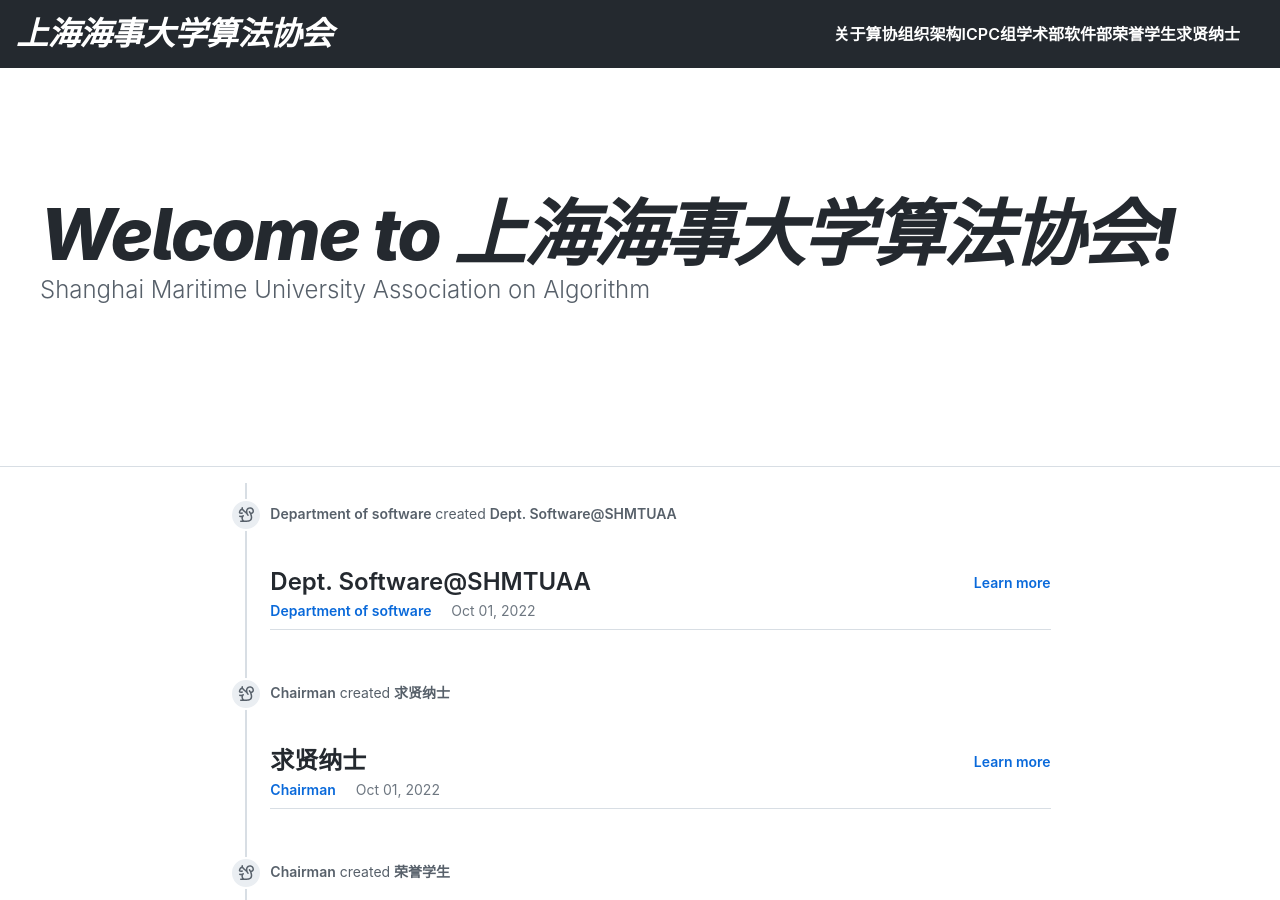
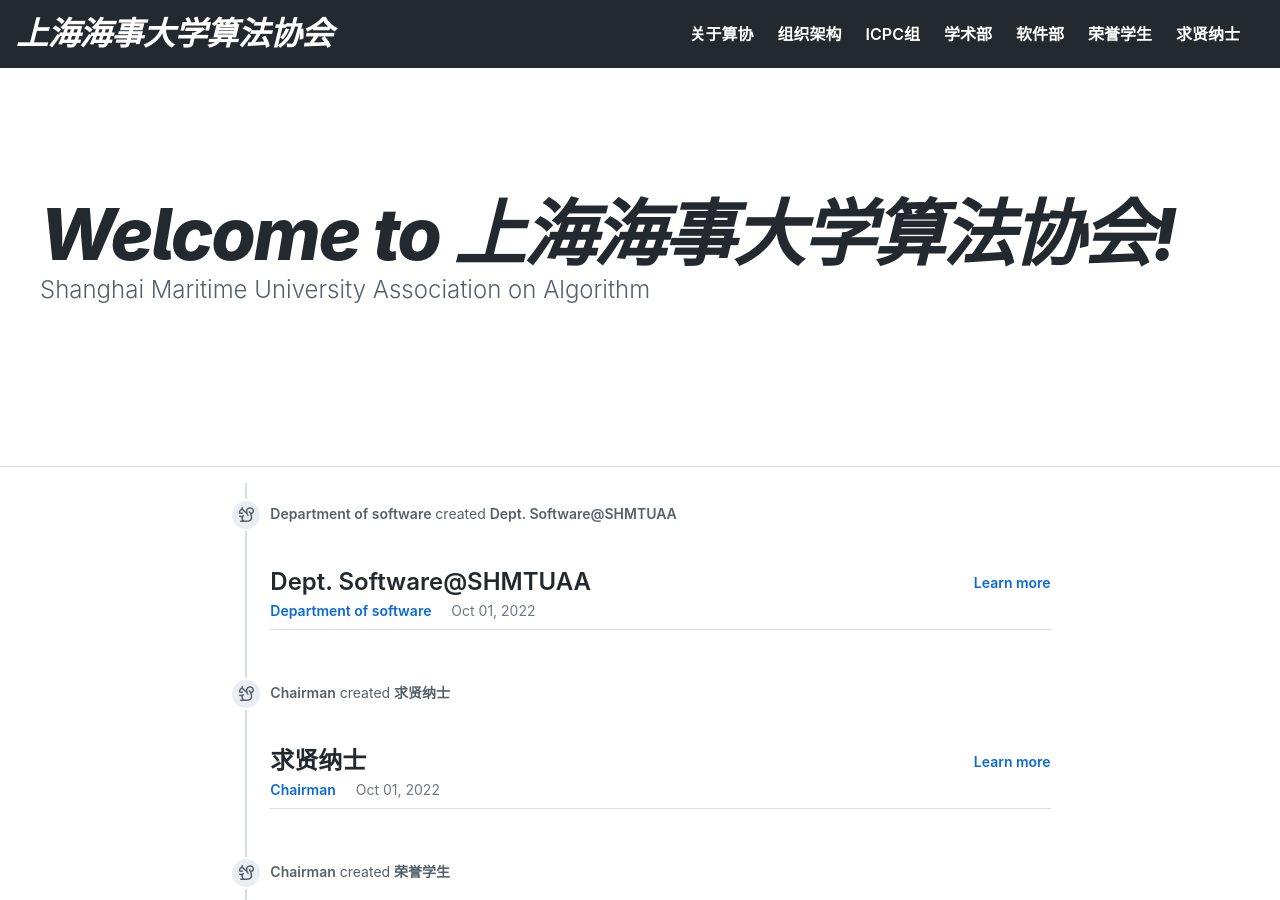
Before and after one commit to shmtuaa/shmtuaa.org, a Jekyll site: the page built from index.html, in a window 1280 px wide and 900 px high. Built offline with Jekyll 4.4.1, drawn with Linux system fonts in a browser that asks for light colours; the list of posts is cut into pages by our own code.

Commit message:
FIX Style Rendering

```diff
--- a/_includes/footer.html
+++ b/_includes/footer.html
@@ -1,7 +1,7 @@
 <footer>
     <div class="container mt-8 mb-6 color-fg-subtle">
         <p class="text-center font-weight-bold">Copyright {{ site.time | date: "%Y" }} <a class="Link--secondary"
-                                                                                          href="{{ site.baseurl }}/authors/monohue">Shanghai Maritime University Association on Algorithm</a>
+                                                                                          href="{{ site.baseurl }}">Shanghai Maritime University Association on Algorithm</a>
         </p>
         <p class="text-center font-weight-bold mb-0">Powered by
             <a class="Link--secondary" href="https://jekyllrb.com">Jekyll</a>,
--- a/_includes/header.html
+++ b/_includes/header.html
@@ -4,11 +4,23 @@
     </div>
     <div class="Header-item mr-4 hide-sm hide-md">
         <a href="{{ site.baseurl }}/about" class="Header-link f4">关于算协</a>
+    </div>
+    <div class="Header-item mr-4 hide-sm hide-md">
         <a href="{{ site.baseurl }}/council" class="Header-link f4">组织架构</a>
+    </div>
+    <div class="Header-item mr-4 hide-sm hide-md">
         <a href="{{ site.baseurl }}/icpc" class="Header-link f4">ICPC组</a>
+    </div>
+    <div class="Header-item mr-4 hide-sm hide-md">
         <a href="{{ site.baseurl }}/academic" class="Header-link f4">学术部</a>
+    </div>
+    <div class="Header-item mr-4 hide-sm hide-md">
         <a href="{{ site.baseurl }}/software" class="Header-link f4">软件部</a>
+    </div>
+    <div class="Header-item mr-4 hide-sm hide-md">
         <a href="{{ site.baseurl }}/fellow" class="Header-link f4">荣誉学生</a>
+    </div>
+    <div class="Header-item mr-4 hide-sm hide-md">
         <a href="{{ site.baseurl }}/recruit" class="Header-link f4">求贤纳士</a>
     </div>
     <div class="Header-item hide-lg hide-xl">
@@ -18,13 +30,13 @@
             </summary>
 
             <ul class="dropdown-menu dropdown-menu-sw">
-                <li><a href="{{ site.baseurl }}/about" class="Header-link f4">关于算协</a></li>
-                <li><a href="{{ site.baseurl }}/council" class="Header-link f4">组织架构</a></li>
-                <li><a href="{{ site.baseurl }}/icpc" class="Header-link f4">ICPC组</a></li>
-                <li><a href="{{ site.baseurl }}/academic" class="Header-link f4">学术部</a></li>
-                <li><a href="{{ site.baseurl }}/software" class="Header-link f4">软件部</a></li>
-                <li><a href="{{ site.baseurl }}/fellow" class="Header-link f4">荣誉学生</a></li>
-                <li><a href="{{ site.baseurl }}/recruit" class="Header-link f4">求贤纳士</a></li>
+                <li><a class="dropdown-item" href="{{ site.baseurl }}/about" class="Header-link f4">关于算协</a></li>
+                <li><a class="dropdown-item" href="{{ site.baseurl }}/council" class="Header-link f4">组织架构</a></li>
+                <li><a class="dropdown-item" href="{{ site.baseurl }}/icpc" class="Header-link f4">ICPC组</a></li>
+                <li><a class="dropdown-item" href="{{ site.baseurl }}/academic" class="Header-link f4">学术部</a></li>
+                <li><a class="dropdown-item" href="{{ site.baseurl }}/software" class="Header-link f4">软件部</a></li>
+                <li><a class="dropdown-item" href="{{ site.baseurl }}/fellow" class="Header-link f4">荣誉学生</a></li>
+                <li><a class="dropdown-item" href="{{ site.baseurl }}/recruit" class="Header-link f4">求贤纳士</a></li>
             </ul>
         </details>
     </div>
```
